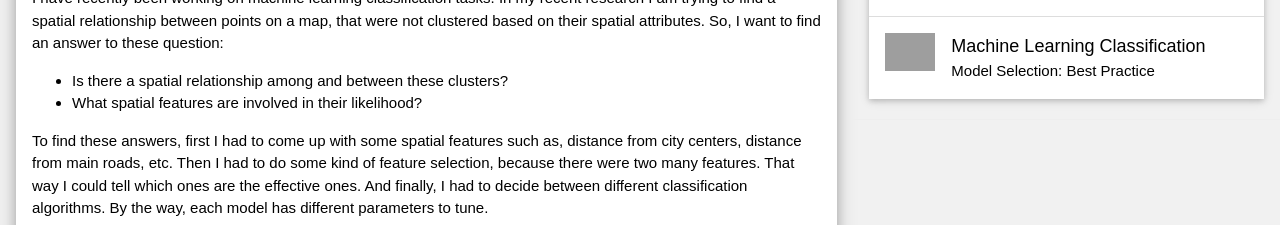
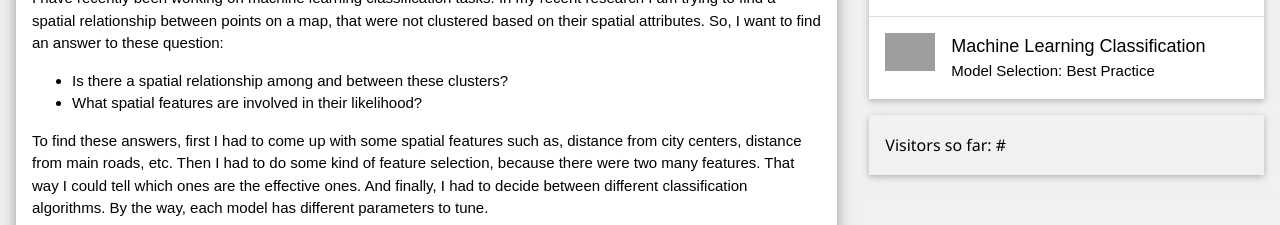
Before and after one commit to abolhoseinisina/abolhoseinisina.github.io, a plain HTML site: page index.html in a window 1280 px wide. Shown: the part 1024-1249 px from the top of the page. Drawn offline with nearby package versions, Linux system fonts and the light colour scheme; no server answers; grey boxes are pictures that could not be loaded.

Commit message:
add visitors counter

```diff
--- a/index.html
+++ b/index.html
@@ -127,6 +127,11 @@
                         </li>
                     </ul>
                 </div>
+                <div class="w3-card w3-margin">
+                    <div class="w3-container w3-padding">
+                        <h6>Visitors so far:    <span id="visitors"></span></h6>
+                    </div>
+                </div>
                 <hr>
             </div>
         </div><br>
--- a/js/index.js
+++ b/js/index.js
@@ -168,8 +168,22 @@ function createPaginationButtons(postsNumber) {
     }
 }
 
+function setCounter(){
+    $.ajax({
+        type: "GET",
+        url: 'https://api.counterapi.dev/v1/abolhoseinisina/blog/up',
+        success: function (counter) {
+            $("#visitors").text(counter.count);
+        },
+        error: function (error){
+            $("#visitors").text('#');
+        }
+    });
+}
+
 $(document).ready(function () {
     document.getElementById('sampleeditor').setAttribute('contenteditable', 'true');
+    setCounter();
     checkWebLocation();
     $.ajax({
         type: "GET",
```
